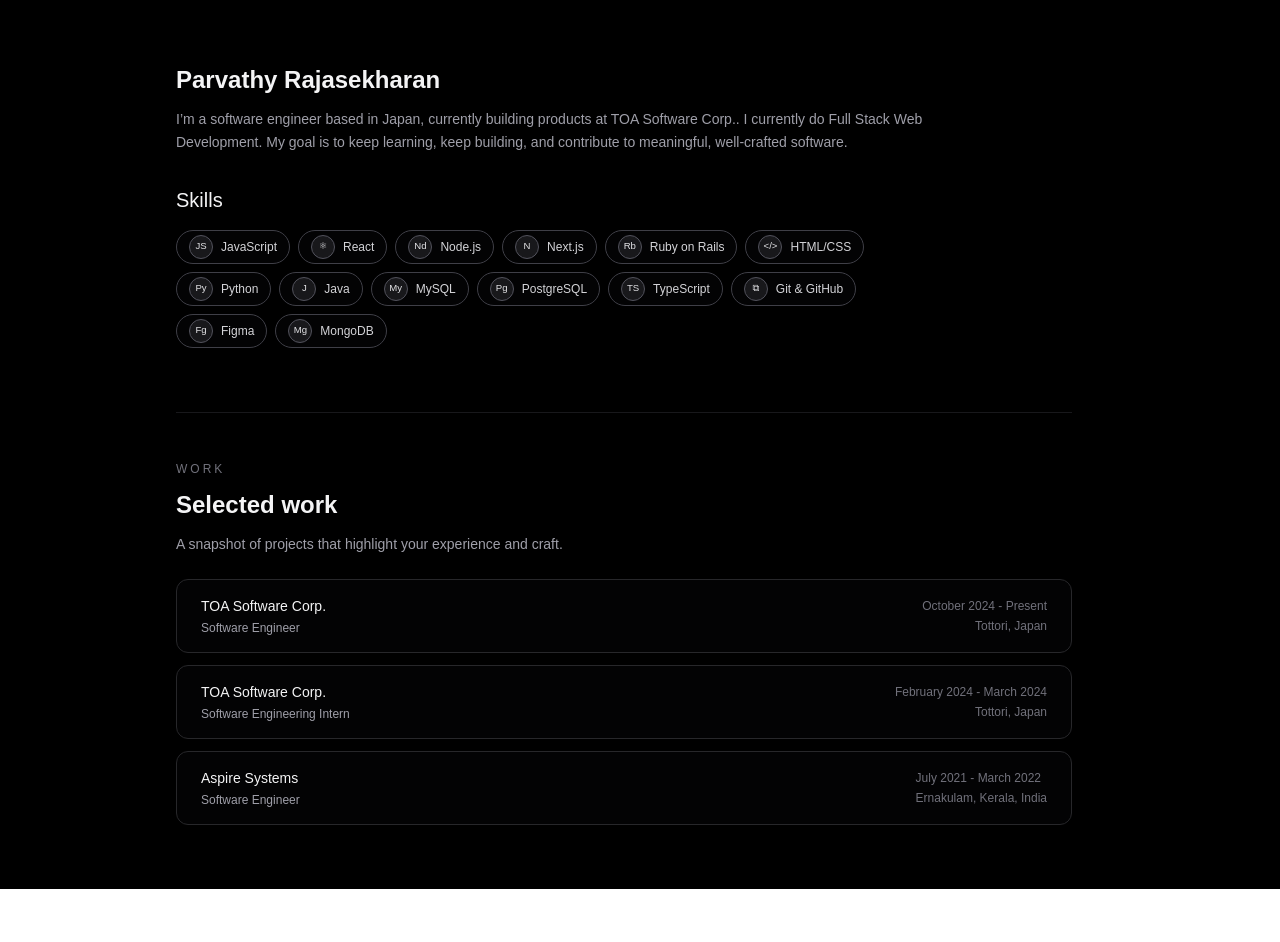
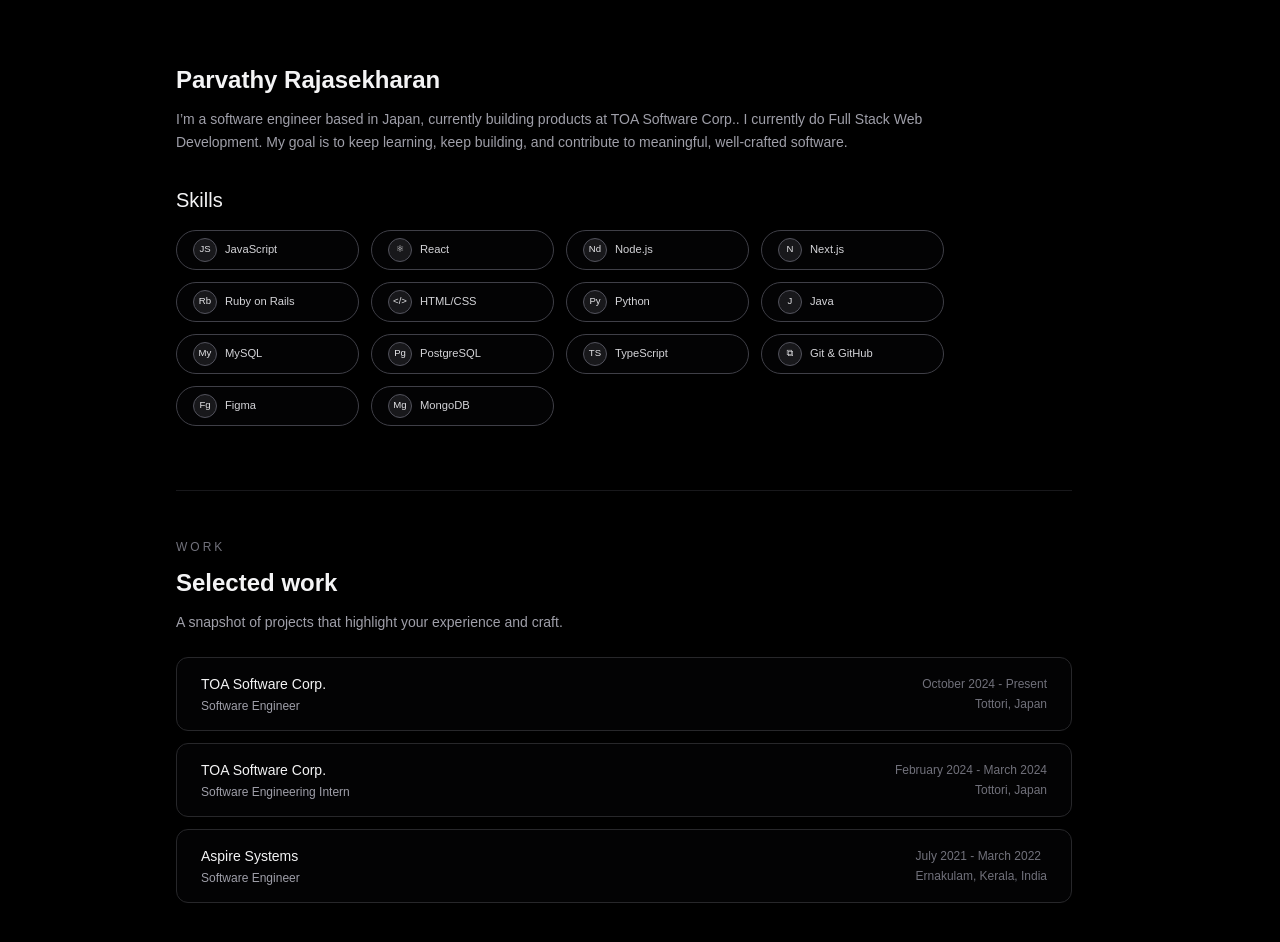
Before and after one commit to parvathy07r/portfolio, a Next.js app: page / in a window 1280 px wide. Shown: the top 942 px of the page. Before the commit the page ends 889 px from the top, so only its background shows below. Built offline with nearby package versions, Linux system fonts and the light colour scheme.

Commit message:
fix: added padding to each skill component

```diff
--- a/app/page.tsx
+++ b/app/page.tsx
@@ -13,7 +13,7 @@
 
           <div className="space-y-4">
             <h3 className="text-xl font-medium">Skills</h3>
-            <div className="flex flex-wrap gap-2 text-xs text-zinc-300">
+            <div className="grid grid-cols-2 gap-3 text-xs text-zinc-300 md:grid-cols-4">
               {[
                 { label: "JavaScript", icon: "JS" },
                 { label: "React", icon: "⚛" },
@@ -30,15 +30,15 @@
                 { label: "Figma", icon: "Fg" },
                 { label: "MongoDB", icon: "Mg" },
               ].map((skill) => (
-                <span
+                <div
                   key={skill.label}
-                  className="inline-flex items-center gap-2 rounded-full border border-zinc-700 bg-zinc-950/40 px-3 py-1"
+                  className="group flex h-10 w-full items-center gap-2 rounded-full border border-zinc-700 bg-zinc-950/40 px-4 text-[0.7rem] transition-all duration-200 hover:-translate-y-0.5 hover:border-zinc-400 hover:bg-zinc-900/80"
                 >
-                  <span className="flex h-6 w-6 items-center justify-center rounded-full border border-zinc-600 bg-zinc-900 text-[0.6rem] text-zinc-200">
+                  <span className="flex h-6 w-6 items-center justify-center rounded-full border border-zinc-600 bg-zinc-900 text-[0.6rem] text-zinc-200 transition-transform duration-200 group-hover:scale-110">
                     {skill.icon}
                   </span>
-                  <span>{skill.label}</span>
-                </span>
+                  <span className="truncate">{skill.label}</span>
+                </div>
               ))}
             </div>
           </div>
```
